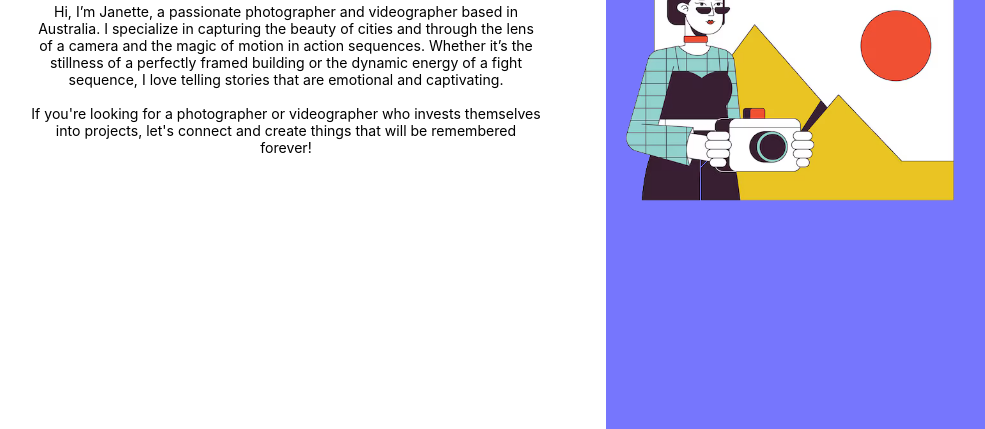
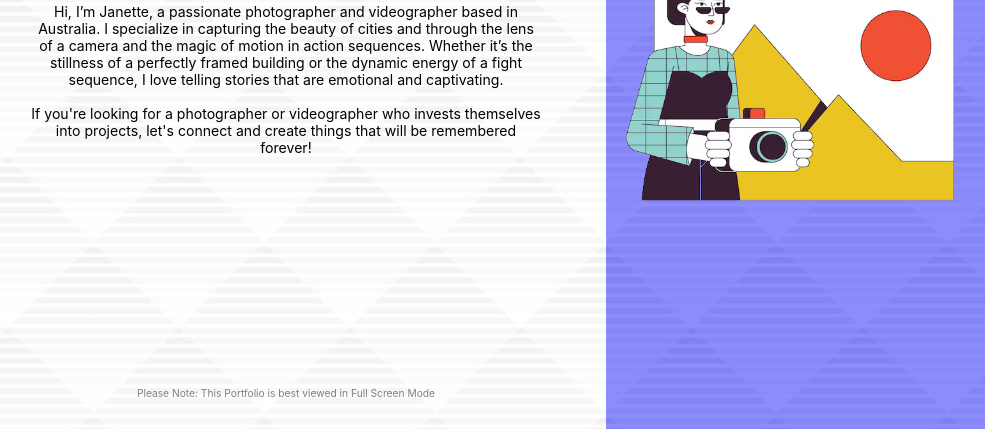
Before and after one commit to lseti1/portfolioDesign-478053, a plain HTML site: page index.html in a window 1280 px wide. Shown: the part 371-800 px from the top of the page, without its empty margins (162-1147 px from the left). Drawn offline with Linux system fonts and the light colour scheme.

Commit message:
Added Notes to Each Page & Added an Image to the background for visuals

```diff
--- a/assets/css/styles.css
+++ b/assets/css/styles.css
@@ -1,11 +1,29 @@
 body {
-    background: linear-gradient(90deg, white 60%, rgb(118, 118, 253) 40%);
+    background: linear-gradient(90deg, rgba(255, 255, 255, 0.541) 60%, rgba(0, 0, 252, 0.556) 40%), url("/assets/images/geometricBackground.jpg");
+
+    background-size: cover;
+    background-position: center;
+    position: relative;
+
     height: 100vh;
     font-family: -apple-system, BlinkMacSystemFont, "Segoe UI", "Roboto", "Oxygen", "Ubuntu", "Cantarell", "Fira Sans", "Droid Sans", "Helvetica Neue", sans-serif;
 
     padding: 0px;
     margin: 0px;
 }
+
+body::before {
+    content: '';
+    position: absolute;
+    top: 0;
+    left: 0;
+    width: 100%;
+    height: 100%;
+    background: url("/assets/images/geometricBackground.jpg") no-repeat center center;
+    background-size: cover;
+    opacity: 0.2;
+    z-index: -1; /* Keeps the image below other content */
+  }
 
 header {
     display: flex;
@@ -257,3 +275,19 @@ p[class="disclaimers"] {
     transform: scale(1.05);
     background-image: url("/assets/images/Civil\ War.gif");
 }
+
+.bottomNote {
+    display: flex;
+    justify-content: center;
+    align-items: center;
+    width: 40%;
+    height: 5%;
+    /* background-color: grey; */
+
+    font-size: 0.8vw;
+    color: grey;
+
+    position: absolute;
+    left: 15%;
+    bottom: 2%;
+}
--- a/index.html
+++ b/index.html
@@ -9,6 +9,7 @@
     <link href="https://cdnjs.cloudflare.com/ajax/libs/font-awesome/6.0.0-beta3/css/all.min.css" rel="stylesheet">
 </head>
 <body>
+    <div className="backgroundImage"></div>
     <div class="socialIcons">
         <a href="https://www.facebook.com" target="_blank">
           <i class="fab fa-facebook"></i>
@@ -45,6 +46,9 @@
     <div class="graphic">
         <img src="assets/images/PhotographerImage.png">
     </div>
+    <div class="bottomNote">
+        <p>Please Note: This Portfolio is best viewed in Full Screen Mode</p>
+    </div>
 
 </body>
 </html>
```
Also changed, not shown: experience.html (+4 -0 lines), photography.html (+3 -0 lines), resume.html (+3 -0 lines), videoEditing.html (+3 -0 lines), assets/images/geometricBackground.jpg (added).
